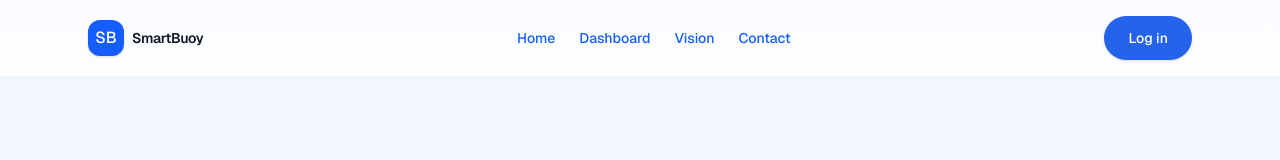
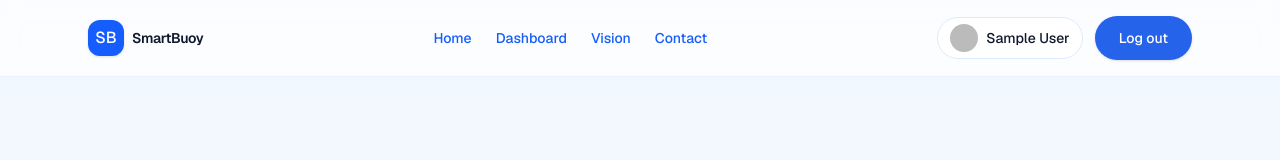
Before and after one commit to daigenburton/smartbuoy-webapp, a Next.js app in the folder frontend/: page /dashboard in a window 1280 px wide. Shown: the top 160 px of the page. Built offline with nearby package versions, Linux system fonts and the light colour scheme; no server answers; sample sign-in values are in the browser's storage.

Commit message:
Added Logged-In User Display

```diff
--- a/frontend/next.config.ts
+++ b/frontend/next.config.ts
@@ -1,9 +1,17 @@
 import type { NextConfig } from "next"
 
 const nextConfig: NextConfig = {
-  /* config options here */
   reactCompiler: true,
   output: "standalone",
+
+  images: {
+    remotePatterns: [
+      {
+        protocol: "https",
+        hostname: "lh3.googleusercontent.com",
+      },
+    ],
+  },
 }
 
 export default nextConfig
--- a/frontend/src/app/api/buoys/[buoyId]/route.ts
+++ b/frontend/src/app/api/buoys/[buoyId]/route.ts
@@ -62,15 +62,15 @@ export async function GET(
     const locationJson = await locationRes.json()
 
     // const combined: CombinedBuoyResponse = {
-    //   temperatureF: tempJson.value,
-    //   pressureHpa: pressureJson.value,
+    //   temperatureF: tempJson.measurementVal,
+    //   pressureHpa: pressureJson.measurementVal,
     //   latitude: locationJson.latitude,
     //   longitude: locationJson.longitude,
     //   timestamp: locationJson.timestamp,
     // }
     const combined: CombinedBuoyResponse = {
-      temperatureF: tempJson.measurementVal,
-      pressureHpa: pressureJson.measurementVal,
+      temperatureF: tempJson.temperature,
+      pressureHpa: pressureJson.pressure,
       latitude: locationJson.latitude,
       longitude: locationJson.longitude,
       timestamp: locationJson.timestamp,
--- /dev/null
+++ b/frontend/src/app/components/NavAccount.tsx
@@ -0,0 +1,68 @@
+"use client"
+
+import Link from "next/link"
+import Image from "next/image"
+import { signOut, useSession } from "next-auth/react"
+import { usePathname } from "next/navigation"
+
+export default function NavAccount() {
+  const { data: session, status } = useSession()
+  const pathname = usePathname()
+
+  const onDashboard = pathname.startsWith("/dashboard")
+
+  if (status === "loading") return null
+
+  // If user not logged in → show login button
+  if (!session?.user) {
+    return (
+      <Link href="/login" className="btn btn-primary px-5 py-2 text-sm">
+        Log in
+      </Link>
+    )
+  }
+
+  const name = session.user.name ?? "Account"
+  const image = session.user.image
+
+  // HOME PAGE NAVBAR
+  if (!onDashboard) {
+    return (
+      <Link href="/login" className="btn btn-primary px-5 py-2 text-sm">
+        Log in
+      </Link>
+    )
+  }
+
+  // DASHBOARD NAVBAR
+  return (
+    <div className="flex items-center gap-3">
+      <div className="flex items-center gap-2 rounded-full border border-blue-100 bg-white/70 px-3 py-1.5 backdrop-blur">
+        {image ? (
+          <Image
+            src={image}
+            alt={name}
+            width={28}
+            height={28}
+            className="rounded-full"
+          />
+        ) : (
+          <div className="h-7 w-7 rounded-full bg-blue-600 text-xs font-semibold text-white flex items-center justify-center">
+            {name.slice(0, 1).toUpperCase()}
+          </div>
+        )}
+
+        <span className="text-sm font-medium text-slate-900">
+          {name}
+        </span>
+      </div>
+
+      <button
+        onClick={() => signOut({ callbackUrl: "/home" })}
+        className="btn btn-primary px-5 py-2 text-sm"
+      >
+        Log out
+      </button>
+    </div>
+  )
+}
--- a/frontend/src/app/layout.tsx
+++ b/frontend/src/app/layout.tsx
@@ -96,6 +96,7 @@ import { Geist, Geist_Mono } from "next/font/google"
 import "./globals.css"
 import "leaflet/dist/leaflet.css"
 import Providers from "./providers"
+import NavAccount from "./components/NavAccount"
 
 const geistSans = Geist({ variable: "--font-geist-sans", subsets: ["latin"] })
 const geistMono = Geist_Mono({ variable: "--font-geist-mono", subsets: ["latin"] })
@@ -142,9 +143,7 @@ export default function RootLayout({ children }: { children: React.ReactNode })
               </nav>
 
               <div className="flex items-center gap-3">
-                <Link href="/login" className="btn btn-primary px-5 py-2 text-sm">
-                  Log in
-                </Link>
+                <NavAccount />
               </div>
             </div>
           </header>
```
